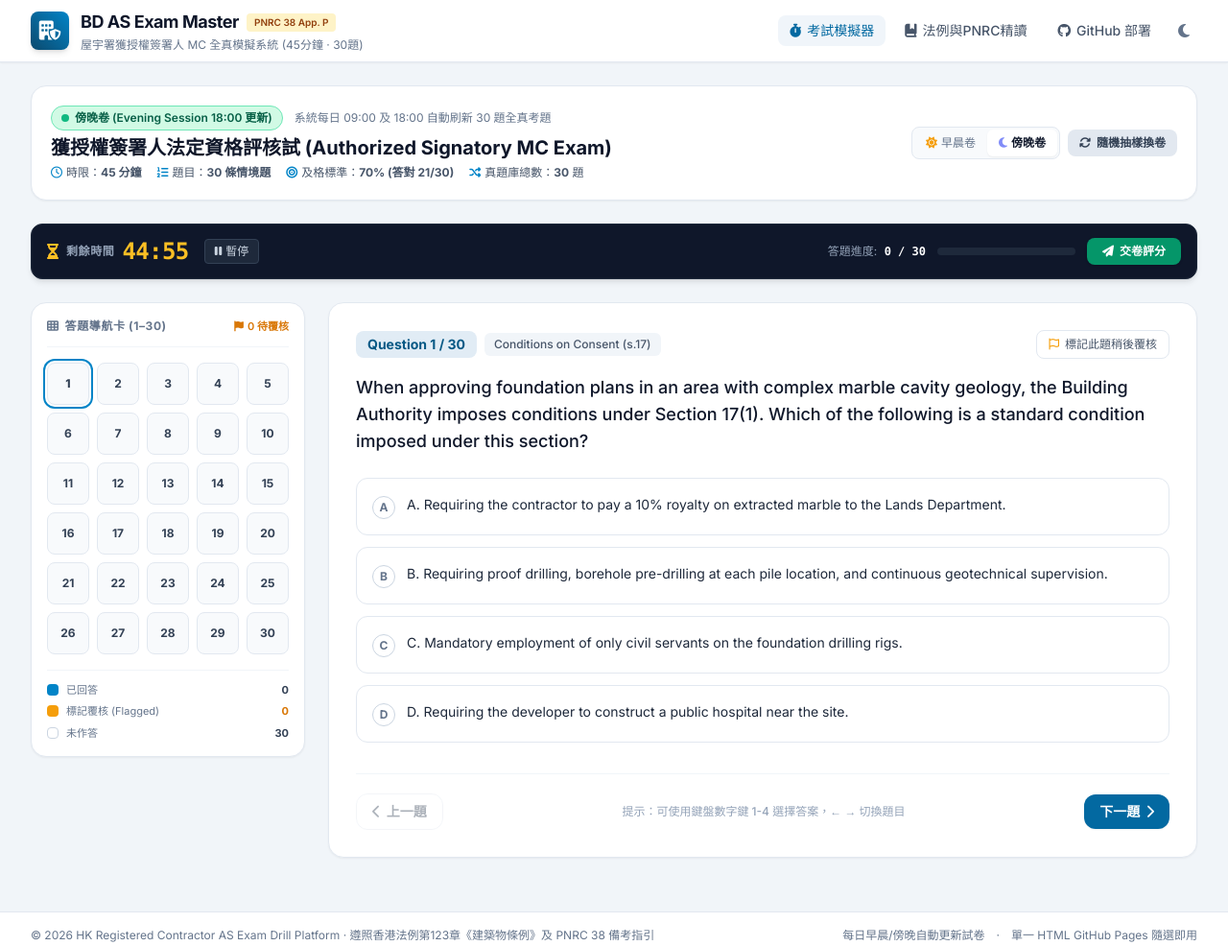
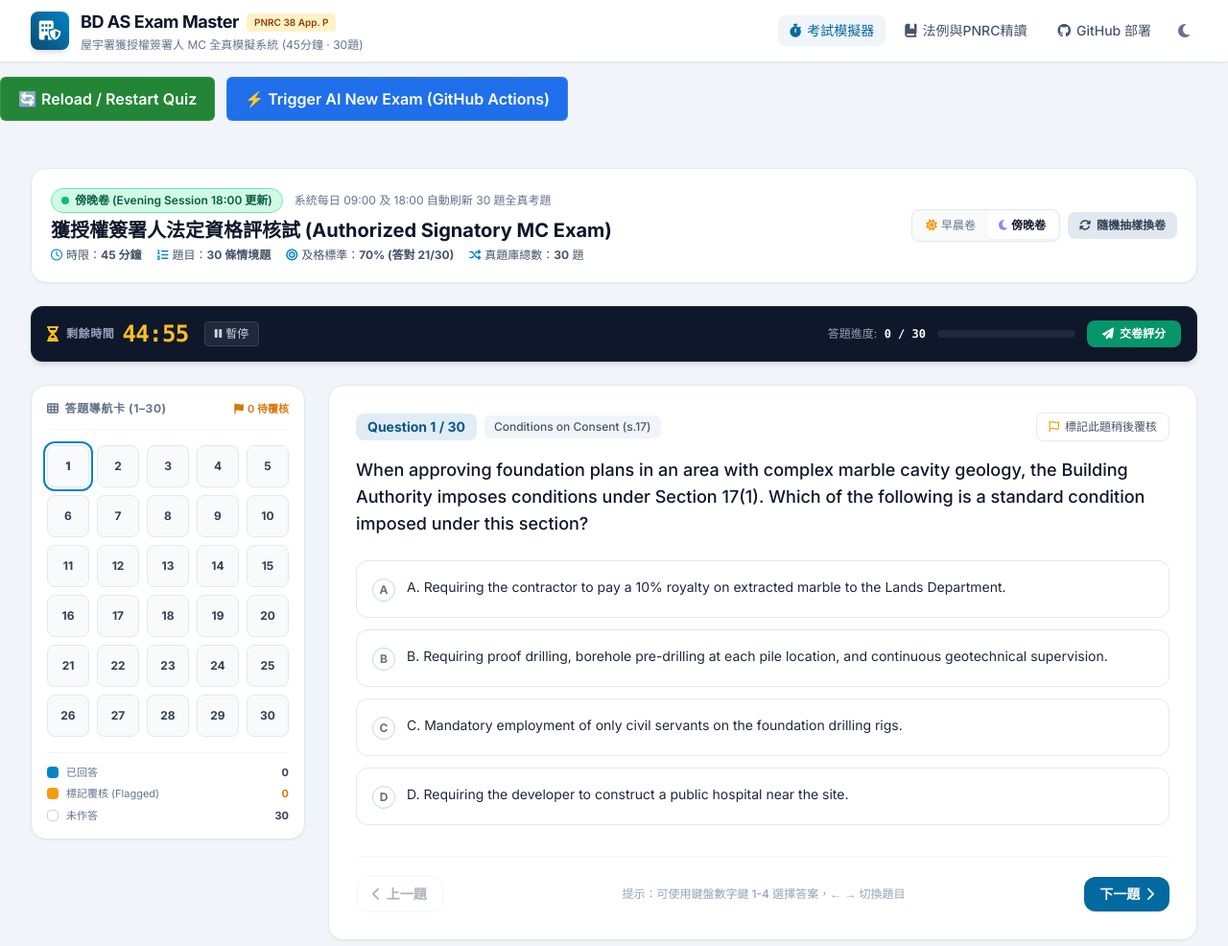
Before and after one commit to frankiechan822-bit/bd-as-exam-quiz, a plain HTML site: page index.html in a window 1280 px wide. Shown: the top 986 px of the page at 96% size. Drawn offline with nearby package versions, Linux system fonts and the light colour scheme.

Commit message:
Update index.html

```diff
--- a/index.html
+++ b/index.html
@@ -96,6 +96,28 @@
       </nav>
     </div>
   </header>
+  <!-- ====== 手動更新與控制工具列 ====== -->
+    <div style="display: flex; gap: 12px; align-items: center; margin: 15px 0 25px 0; flex-wrap: wrap;">
+      <!-- 按鈕 1：即時重刷/載入最新考卷 -->
+      <button
+        type="button"
+        onclick="reloadQuiz(true)"
+        style="padding: 10px 18px; background-color: #238636; color: #ffffff; border: 1px solid rgba(255,255,255,0.1); border-radius: 6px; font-weight: 600; cursor: pointer; transition: 0.2s;">
+        🔄 Reload / Restart Quiz
+      </button>
+
+      <!-- 按鈕 2：直接呼叫 GitHub Actions 讓 AI 生成全新考卷 -->
+      <button
+        type="button"
+        onclick="triggerWorkflowDispatch()"
+        style="padding: 10px 18px; background-color: #1f6feb; color: #ffffff; border: 1px solid rgba(255,255,255,0.1); border-radius: 6px; font-weight: 600; cursor: pointer; transition: 0.2s;">
+        ⚡ Trigger AI New Exam (GitHub Actions)
+      </button>
+
+      <!-- 狀態提示文字 -->
+      <span id="update-status" style="font-size: 14px; color: #58a6ff; font-weight: 500;"></span>
+    </div>
+    <!-- ================================== -->
 
   <!-- ================= MAIN CONTAINER ================= -->
   <main class="flex-1 max-w-7xl w-full mx-auto px-4 sm:px-6 lg:px-8 py-6">
@@ -1423,6 +1445,88 @@
         if (q) selectOption(q.id, optionIndex);
       }
     }
+    // 1. 強制重載最新考題並重設計時器（繞過瀏覽器快取）
+    async function reloadQuiz(isManual = false) {
+      const statusEl = document.getElementById('update-status');
+      if (statusEl) statusEl.innerText = "Fetching latest questions...";
+
+      try {
+        // 加入時間戳記 ?t= 確保唔會讀到瀏覽器舊快取
+        const res = await fetch(`current_quiz.json?t=${new Date().getTime()}`);
+        if (!res.ok) throw new Error("Failed to load current_quiz.json");
+
+        const data = await res.json();
+
+        // 重新渲染題目
+        if (typeof renderQuiz === "function") {
+          renderQuiz(data);
+        } else if (typeof loadQuizData === "function") {
+          loadQuizData(data);
+        } else {
+          location.reload(); // 若無封裝渲染函數則直接刷新頁面
+          return;
+        }
+
+        // 重設計時器為 45 分鐘
+        if (typeof resetTimer === "function") {
+          resetTimer(45 * 60);
+        }
+
+        if (statusEl) {
+          statusEl.innerText = `Updated: ${data.updated_at || 'Just now'} (${data.questions ? data.questions.length : 30} Qs)`;
+          setTimeout(() => { statusEl.innerText = ""; }, 6000);
+        }
+        if (isManual) alert("Quiz reloaded successfully!");
+      } catch (err) {
+        console.error(err);
+        if (statusEl) statusEl.innerText = "Error reloading quiz.";
+        alert("Failed to load current_quiz.json. Ensure it exists in the repository.");
+      }
+    }
+
+    // 2. 透過 GitHub REST API 直接觸發 Actions 跑 Python 腳本出題
+    async function triggerWorkflowDispatch() {
+      let token = localStorage.getItem('GH_DISPATCH_TOKEN');
+      if (!token) {
+        token = prompt("Please enter your GitHub Personal Access Token (PAT) with 'workflow/actions' permission to trigger Actions directly:\n(It will be safely saved in your browser's LocalStorage)");
+        if (!token) return;
+        localStorage.setItem('GH_DISPATCH_TOKEN', token.trim());
+      }
+
+      const owner = "frankiechan822-bit";
+      const repo = "bd-as-exam-quiz";
+      const workflowId = "update_quiz.yml";
+      const statusEl = document.getElementById('update-status');
+
+      if (statusEl) statusEl.innerText = "Triggering GitHub Actions pipeline...";
+
+      try {
+        const response = await fetch(`https://api.github.com/repos/${owner}/${repo}/actions/workflows/${workflowId}/dispatches`, {
+          method: "POST",
+          headers: {
+            "Accept": "application/vnd.github+json",
+            "Authorization": `Bearer ${token}`
+          },
+          body: JSON.stringify({ ref: "main" })
+        });
+
+        if (response.status === 204) {
+          alert("✅ AI generation triggered successfully!\nGitHub Actions is running now. Please wait about 60–90 seconds, then click 'Reload / Restart Quiz'.");
+          if (statusEl) statusEl.innerText = "AI Generation in progress on GitHub (~60s)...";
+        } else {
+          const errBody = await response.json().catch(() => ({}));
+          if (response.status === 401 || response.status === 403) {
+            localStorage.removeItem('GH_DISPATCH_TOKEN');
+            alert("Token authentication failed. Token removed. Please verify your token has 'Actions: Read and write' permissions.");
+          } else {
+            alert(`Trigger failed: ${errBody.message || response.statusText}`);
+          }
+        }
+      } catch (e) {
+        console.error(e);
+        alert("Network error while calling GitHub API.");
+      }
+    }
   </script>
 </body>
 </html>
```
